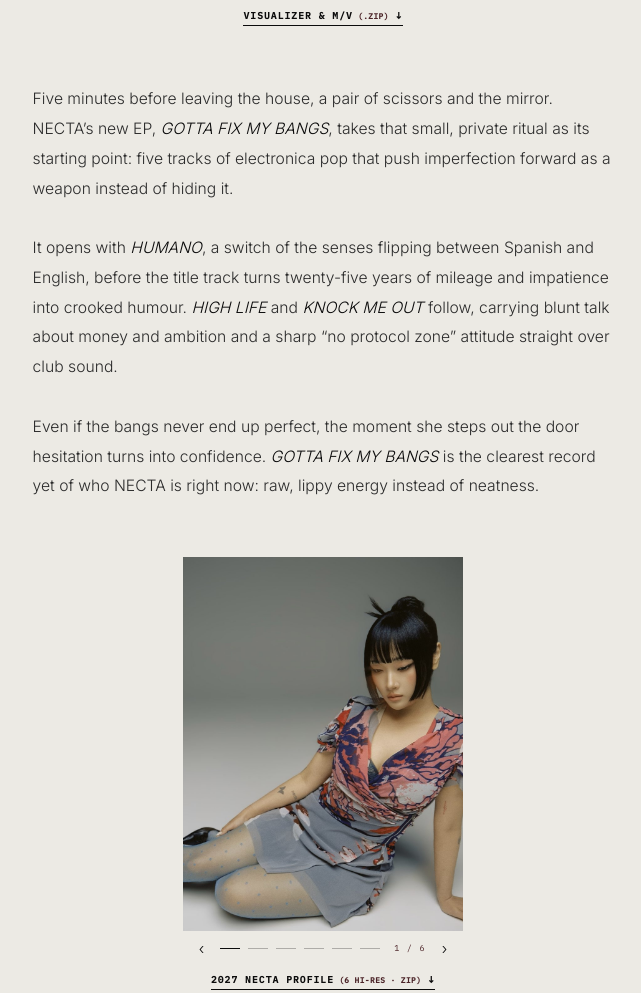
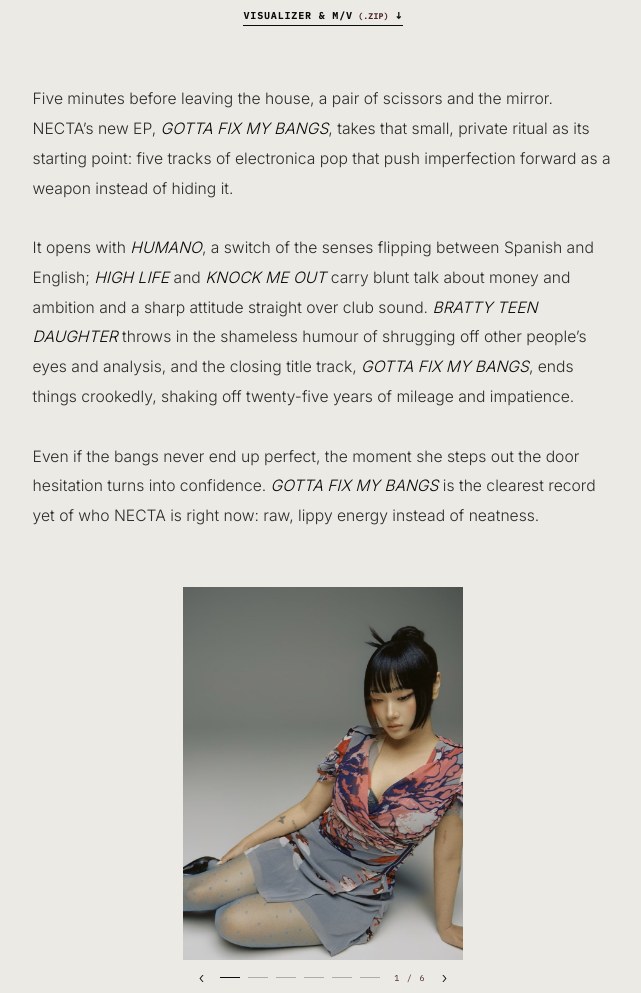
Before and after one commit to 9necta9/9necta9.github.io, a plain HTML site: page index.html in a window 1280 px wide. Shown: the part 1290-2283 px from the top of the page, without its empty margins (317-958 px from the left). Drawn offline with nearby package versions, Linux system fonts and the light colour scheme; a web font is replaced by a local one.

Commit message:
Final album note in six languages (no protocol zone)

```diff
--- a/index.html
+++ b/index.html
@@ -18,7 +18,7 @@
 <link rel="preconnect" href="https://fonts.googleapis.com">
 <link rel="preconnect" href="https://fonts.gstatic.com" crossorigin>
 <link href="https://fonts.googleapis.com/css2?family=Barlow+Condensed:wght@500;600;700;800&family=IBM+Plex+Mono:wght@400;500&family=Inter:wght@300;400;500&family=Instrument+Serif:ital@0;1&family=Noto+Sans+KR:wght@300;400;600&family=Noto+Sans+JP:wght@300;400;600&display=swap" rel="stylesheet">
-<link rel="stylesheet" href="assets/css/style.css?v=86">
+<link rel="stylesheet" href="assets/css/style.css?v=87">
 </head>
 <body>
 
@@ -158,12 +158,12 @@
       </p>
 
       <div class="album-note">
-        <span class="en">Five minutes before leaving the house, a pair of scissors and the mirror. NECTA’s new EP, <em>GOTTA FIX MY BANGS</em>, takes that small, private ritual as its starting point: five tracks of electronica pop that push imperfection forward as a weapon instead of hiding it.<br><br>It opens with <em>HUMANO</em>, a switch of the senses flipping between Spanish and English, before the title track turns twenty-five years of mileage and impatience into crooked humour. <em>HIGH LIFE</em> and <em>KNOCK ME OUT</em> follow, carrying blunt talk about money and ambition and a sharp “no protocol zone” attitude straight over club sound.<br><br>Even if the bangs never end up perfect, the moment she steps out the door hesitation turns into confidence. <em>GOTTA FIX MY BANGS</em> is the clearest record yet of who NECTA is right now: raw, lippy energy instead of neatness.</span>
-        <span class="kr">외출을 5분 남기고 거울 앞에서 가위로 앞머리를 다듬는 짧은 시간. NECTA의 새 EP 「GOTTA FIX MY BANGS」는 그 사소하고 개인적인 의식을 출발점으로 삼아, 불완전함을 숨기기보다 오히려 무기로 밀고 나가는 다섯 곡의 일렉트로니카 팝이다.<br><br>스페인어와 영어를 오가며 감각의 스위치를 켜는 오프닝 〈HUMANO〉에서 시작해, 타이틀곡 〈GOTTA FIX MY BANGS〉는 25년의 궤적과 조급함마저 삐딱한 유머로 받아넘긴다. 이어지는 〈HIGH LIFE〉와 〈KNOCK ME OUT〉에서는 돈과 야망을 숨기지 않는 직설적인 화법과 “no protocol zone”을 선언하는 날 선 태도가 클럽 사운드 위에 그대로 실린다.<br><br>앞머리를 완벽하게 고치지 못했더라도 결국 문 밖으로 나서는 순간, 주저함은 자신감으로 바뀐다. 「GOTTA FIX MY BANGS」는 단정함 대신 삐죽거리는 날것의 에너지를 택한 지금의 NECTA를 가장 선명하게 보여주는 기록이다.</span>
-        <span class="es">Cinco minutos antes de salir, unas tijeras y el espejo. El nuevo EP de NECTA, <em>GOTTA FIX MY BANGS</em>, toma ese pequeño ritual privado como punto de partida: cinco canciones de pop electrónico que empujan la imperfección hacia adelante como un arma en vez de esconderla.<br><br>Abre con <em>HUMANO</em>, un interruptor de los sentidos que alterna entre el español y el inglés, antes de que el tema principal convierta veinticinco años de recorrido y prisa en un humor torcido. Le siguen <em>HIGH LIFE</em> y <em>KNOCK ME OUT</em>, con una forma directa de hablar del dinero y la ambición y una actitud afilada que declara la «no protocol zone» sobre el sonido de club.<br><br>Aunque el flequillo no quede perfecto, en el momento de salir por la puerta la duda se convierte en confianza. <em>GOTTA FIX MY BANGS</em> es el registro más nítido de quién es NECTA ahora: energía cruda y respondona en lugar de pulcritud.</span>
-        <span class="jp">出かける5分前、鏡の前でハサミを手に前髪を整える、その短い時間。NECTAの新作EP『GOTTA FIX MY BANGS』は、そのささやかで個人的な儀式を出発点に、不完全さを隠すのではなく武器として押し出す5曲のエレクトロニカ・ポップだ。<br><br>スペイン語と英語を行き来しながら感覚のスイッチを入れるオープニング「HUMANO」から始まり、タイトル曲「GOTTA FIX MY BANGS」は25年の軌跡と焦りさえもひねくれたユーモアで受け流す。続く「HIGH LIFE」「KNOCK ME OUT」では、金と野心を隠さない直球の言葉と、“no protocol zone” を宣言する鋭い態度がクラブ・サウンドの上にそのまま乗る。<br><br>前髪を完璧に直せなくても、結局ドアを出るその瞬間、ためらいは自信に変わる。『GOTTA FIX MY BANGS』は、整った姿ではなく、とがった生のエネルギーを選んだ今のNECTAを最も鮮明に映す記録だ。</span>
-        <span class="de">Fünf Minuten vor dem Losgehen, eine Schere und der Spiegel. NECTAs neue EP <em>GOTTA FIX MY BANGS</em> nimmt dieses kleine, private Ritual zum Ausgangspunkt: fünf Stücke Elektronik-Pop, die Unvollkommenheit nicht verstecken, sondern als Waffe nach vorn schieben.<br><br>Sie beginnt mit <em>HUMANO</em>, einem Umschalten der Sinne zwischen Spanisch und Englisch; danach verwandelt der Titeltrack fünfundzwanzig Jahre Weg und Ungeduld in schiefen Humor. <em>HIGH LIFE</em> und <em>KNOCK ME OUT</em> folgen mit direkter Rede über Geld und Ehrgeiz und einer scharfen Haltung, die über Club-Sound die „no protocol zone“ ausruft.<br><br>Auch wenn der Pony am Ende nicht perfekt sitzt: In dem Moment, in dem sie zur Tür hinausgeht, wird Zögern zu Selbstsicherheit. <em>GOTTA FIX MY BANGS</em> ist die bisher klarste Aufnahme davon, wer NECTA gerade ist — rohe, vorlaute Energie statt Ordentlichkeit.</span>
-        <span class="fr">Cinq minutes avant de sortir, des ciseaux et le miroir. Le nouvel EP de NECTA, <em>GOTTA FIX MY BANGS</em>, prend ce petit rituel intime comme point de départ : cinq titres d’électro-pop qui poussent l’imperfection en avant comme une arme plutôt que de la cacher.<br><br>Il s’ouvre avec <em>HUMANO</em>, un interrupteur des sens qui bascule entre l’espagnol et l’anglais, avant que le morceau-titre ne transforme vingt-cinq ans de route et d’impatience en humour de travers. <em>HIGH LIFE</em> et <em>KNOCK ME OUT</em> suivent, avec une parole directe sur l’argent et l’ambition et une attitude acérée qui proclame la « no protocol zone » sur un son de club.<br><br>Même si la frange n’est jamais parfaite, au moment de franchir la porte l’hésitation devient de l’assurance. <em>GOTTA FIX MY BANGS</em> est le document le plus net de ce que NECTA est aujourd’hui : une énergie brute et insolente plutôt que du bon ordre.</span>
+        <span class="en">Five minutes before leaving the house, a pair of scissors and the mirror. NECTA’s new EP, <em>GOTTA FIX MY BANGS</em>, takes that small, private ritual as its starting point: five tracks of electronica pop that push imperfection forward as a weapon instead of hiding it.<br><br>It opens with <em>HUMANO</em>, a switch of the senses flipping between Spanish and English; <em>HIGH LIFE</em> and <em>KNOCK ME OUT</em> carry blunt talk about money and ambition and a sharp attitude straight over club sound. <em>BRATTY TEEN DAUGHTER</em> throws in the shameless humour of shrugging off other people’s eyes and analysis, and the closing title track, <em>GOTTA FIX MY BANGS</em>, ends things crookedly, shaking off twenty-five years of mileage and impatience.<br><br>Even if the bangs never end up perfect, the moment she steps out the door hesitation turns into confidence. <em>GOTTA FIX MY BANGS</em> is the clearest record yet of who NECTA is right now: raw, lippy energy instead of neatness.</span>
+        <span class="kr">외출을 5분 남기고 거울 앞에서 가위로 앞머리를 다듬는 짧은 시간. NECTA의 새 EP 「GOTTA FIX MY BANGS」는 그 사소하고 개인적인 의식을 출발점으로 삼아, 불완전함을 숨기기보다 오히려 무기로 밀고 나가는 다섯 곡의 일렉트로니카 팝이다.<br><br>스페인어와 영어를 오가며 감각의 스위치를 켜는 오프닝 〈HUMANO〉에서 시작해, 〈HIGH LIFE〉와 〈KNOCK ME OUT〉에서는 돈과 야망을 숨기지 않는 직설적인 화법과 날 선 태도가 클럽 사운드 위에 그대로 실린다. 이어지는 〈BRATTY TEEN DAUGHTER〉는 타인의 시선과 분석을 가볍게 밀어내는 뻔뻔한 유머를 던지고, 마지막 타이틀곡 〈GOTTA FIX MY BANGS〉는 25년의 궤적과 조급함마저 털어내며 삐딱하게 마무리한다.<br><br>앞머리를 완벽하게 고치지 못했더라도 결국 문 밖으로 나서는 순간, 주저함은 자신감으로 바뀐다. 「GOTTA FIX MY BANGS」는 단정함 대신 삐죽거리는 날것의 에너지를 택한 지금의 NECTA를 가장 선명하게 보여주는 기록이다.</span>
+        <span class="es">Cinco minutos antes de salir, unas tijeras y el espejo. El nuevo EP de NECTA, <em>GOTTA FIX MY BANGS</em>, toma ese pequeño ritual privado como punto de partida: cinco canciones de pop electrónico que empujan la imperfección hacia adelante como un arma en vez de esconderla.<br><br>Abre con <em>HUMANO</em>, un interruptor de los sentidos que alterna entre el español y el inglés; en <em>HIGH LIFE</em> y <em>KNOCK ME OUT</em>, la forma directa de hablar del dinero y la ambición y una actitud afilada se suben tal cual al sonido de club. <em>BRATTY TEEN DAUGHTER</em> lanza el humor descarado de apartar la mirada y el análisis ajenos, y el tema que cierra, <em>GOTTA FIX MY BANGS</em>, termina torcido, sacudiéndose veinticinco años de recorrido y prisa.<br><br>Aunque el flequillo no quede perfecto, en el momento de salir por la puerta la duda se convierte en confianza. <em>GOTTA FIX MY BANGS</em> es el registro más nítido de quién es NECTA ahora: energía cruda y respondona en lugar de pulcritud.</span>
+        <span class="jp">出かける5分前、鏡の前でハサミを手に前髪を整える、その短い時間。NECTAの新作EP『GOTTA FIX MY BANGS』は、そのささやかで個人的な儀式を出発点に、不完全さを隠すのではなく武器として押し出す5曲のエレクトロニカ・ポップだ。<br><br>スペイン語と英語を行き来しながら感覚のスイッチを入れるオープニング「HUMANO」から始まり、「HIGH LIFE」「KNOCK ME OUT」では金と野心を隠さない直球の言葉と鋭い態度がクラブ・サウンドの上にそのまま乗る。続く「BRATTY TEEN DAUGHTER」は他人の視線や分析を軽く押し返す厚かましいユーモアを投げ、最後のタイトル曲「GOTTA FIX MY BANGS」は25年の軌跡と焦りさえも振り払って、ひねくれた形で締めくくる。<br><br>前髪を完璧に直せなくても、結局ドアを出るその瞬間、ためらいは自信に変わる。『GOTTA FIX MY BANGS』は、整った姿ではなく、とがった生のエネルギーを選んだ今のNECTAを最も鮮明に映す記録だ。</span>
+        <span class="de">Fünf Minuten vor dem Losgehen, eine Schere und der Spiegel. NECTAs neue EP <em>GOTTA FIX MY BANGS</em> nimmt dieses kleine, private Ritual zum Ausgangspunkt: fünf Stücke Elektronik-Pop, die Unvollkommenheit nicht verstecken, sondern als Waffe nach vorn schieben.<br><br>Sie beginnt mit <em>HUMANO</em>, einem Umschalten der Sinne zwischen Spanisch und Englisch; <em>HIGH LIFE</em> und <em>KNOCK ME OUT</em> tragen direkte Rede über Geld und Ehrgeiz und eine scharfe Haltung direkt über den Club-Sound. <em>BRATTY TEEN DAUGHTER</em> wirft den frechen Humor hinterher, der fremde Blicke und Analysen beiseiteschiebt, und der abschließende Titeltrack <em>GOTTA FIX MY BANGS</em> beendet alles schief und schüttelt fünfundzwanzig Jahre Weg und Ungeduld ab.<br><br>Auch wenn der Pony am Ende nicht perfekt sitzt: In dem Moment, in dem sie zur Tür hinausgeht, wird Zögern zu Selbstsicherheit. <em>GOTTA FIX MY BANGS</em> ist die bisher klarste Aufnahme davon, wer NECTA gerade ist — rohe, vorlaute Energie statt Ordentlichkeit.</span>
+        <span class="fr">Cinq minutes avant de sortir, des ciseaux et le miroir. Le nouvel EP de NECTA, <em>GOTTA FIX MY BANGS</em>, prend ce petit rituel intime comme point de départ : cinq titres d’électro-pop qui poussent l’imperfection en avant comme une arme plutôt que de la cacher.<br><br>Il s’ouvre avec <em>HUMANO</em>, un interrupteur des sens qui bascule entre l’espagnol et l’anglais ; sur <em>HIGH LIFE</em> et <em>KNOCK ME OUT</em>, la parole directe sur l’argent et l’ambition et une attitude acérée passent telles quelles sur le son de club. <em>BRATTY TEEN DAUGHTER</em> lance l’humour effronté qui repousse les regards et les analyses des autres, et le morceau-titre final, <em>GOTTA FIX MY BANGS</em>, termine de travers en secouant vingt-cinq ans de route et d’impatience.<br><br>Même si la frange n’est jamais parfaite, au moment de franchir la porte l’hésitation devient de l’assurance. <em>GOTTA FIX MY BANGS</em> est le document le plus net de ce que NECTA est aujourd’hui : une énergie brute et insolente plutôt que du bon ordre.</span>
       </div>
 
 
```
Also changed, not shown: preview.html (+1 -1 lines).
